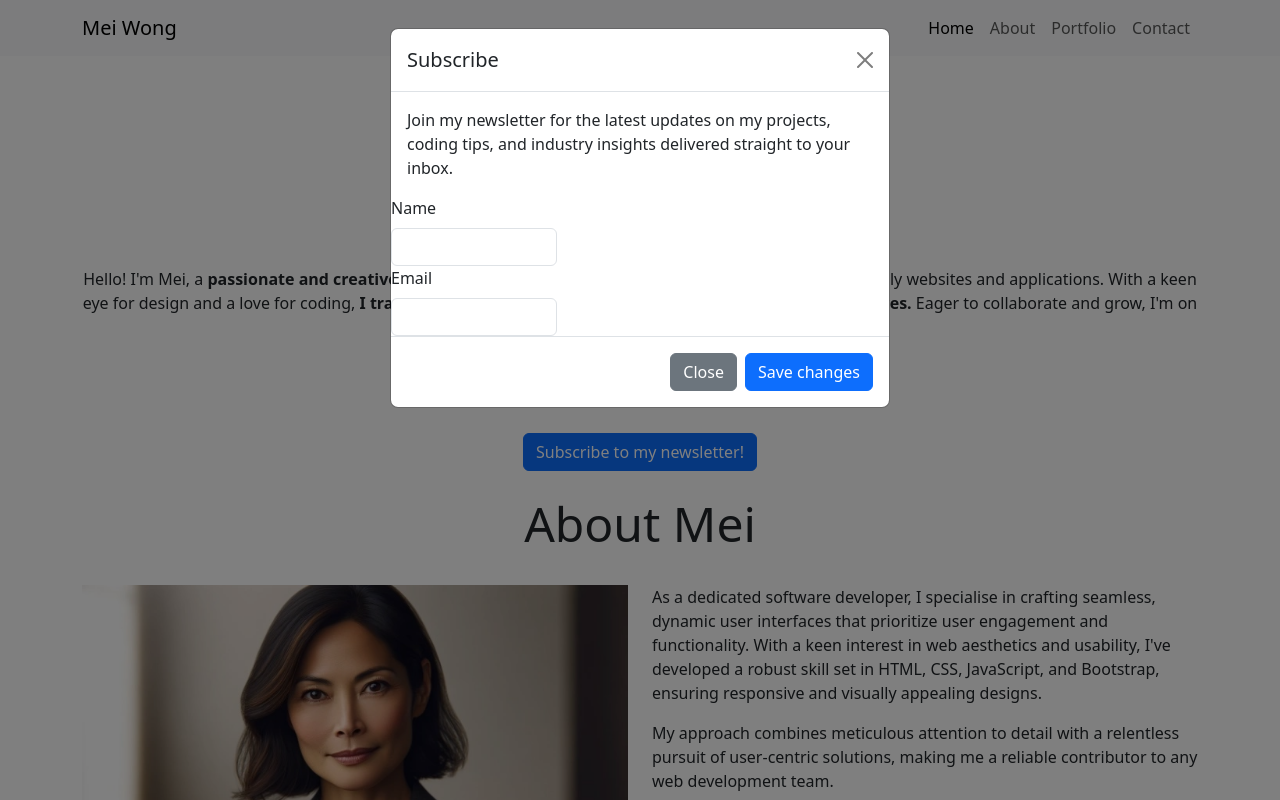
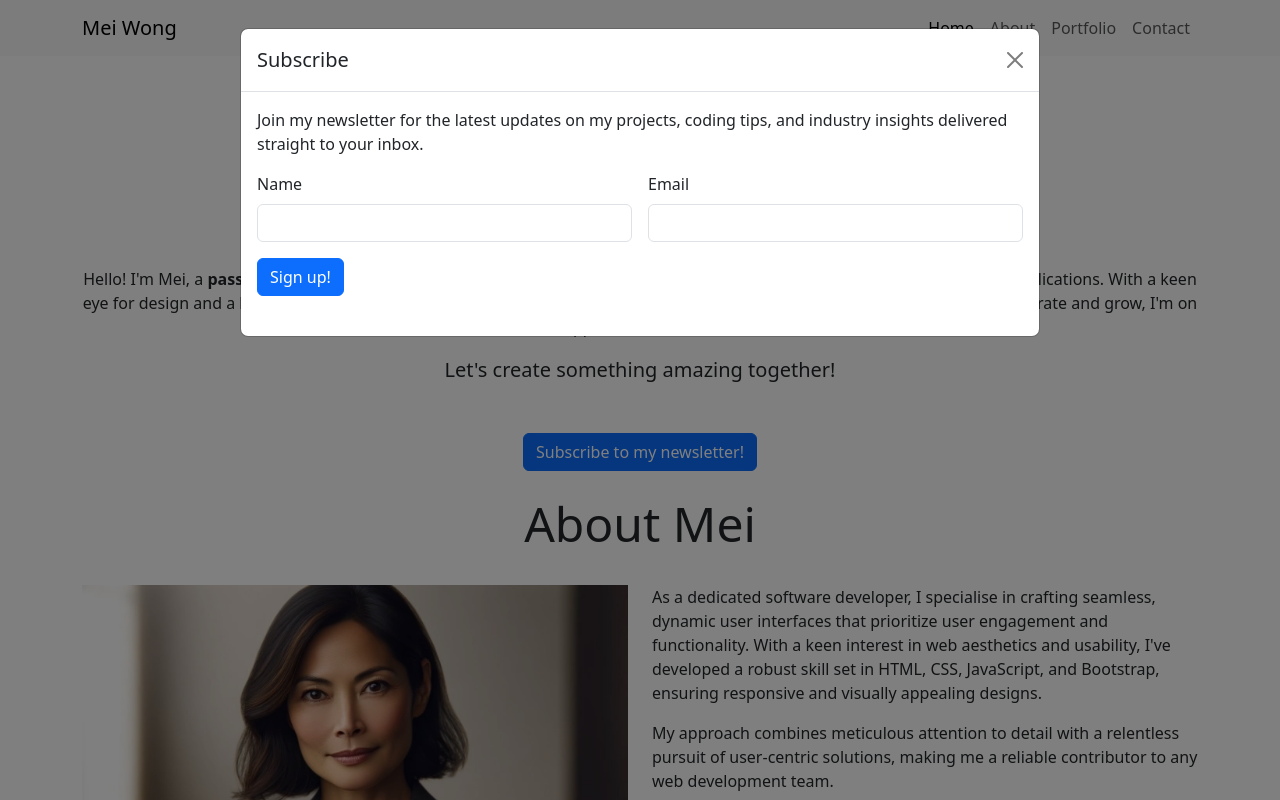
Before and after one commit to h7qju7ts/portfolio, a plain HTML site: page index.html in a window 1280 px wide. Both pictures are taken after a click on the button "Subscribe to my newsletter!". Shown: the top 800 px of the page. Drawn offline with nearby package versions, Linux system fonts and the light colour scheme.

Commit message:
Style modal section add signup button

```diff
--- a/index.html
+++ b/index.html
@@ -220,34 +220,40 @@
             </div>
         </div>
     </footer>
-
+ <!-- Bootstrap modal -->
     <!-- Modal -->
     <div class="modal fade" id="exampleModal" tabindex="-1" aria-labelledby="exampleModalLabel" aria-hidden="true">
-    <div class="modal-dialog">
+        <div class="modal-dialog modal-lg">
             <div class="modal-content">
                 <div class="modal-header">
                     <h1 class="modal-title fs-5" id="exampleModalLabel">Subscribe</h1>
                     <button type="button" class="btn-close" data-bs-dismiss="modal" aria-label="Close"></button>
                 </div>
                 <div class="modal-body">
-            Join my newsletter for the latest updates on my projects, coding tips, and industry insights delivered straight to your  inbox.
+                    <p>
+                        Join my newsletter for the latest updates on my projects,
+                        coding tips, and industry insights delivered straight to your
+                        inbox.
+                    </p>
+                    <form class="row g-3">
+                        <div class="col-lg-6">
+                            <label for="inputName" class="form-label">Name</label>
+                            <input type="text" class="form-control" id="inputName">
                         </div>
-        <div class="col-lg-4">
-            <label for="name" class="form-label">Name</label>
-            <input type="text" class="form-control" id="name">
+                        <div class="col-lg-6">
+                            <label for="inputEmail" class="form-label">Email</label>
+                            <input type="email" class="form-control" id="inputEmail">
                         </div>
-        <div class="col-lg-4">
-            <label for="email" class="form-label">Email</label>
-            <input type="email" class="form-control" id="email">
+                        <div class="col-12 mb-4">
+                            <button type="submit" class="btn btn-primary">
+                                Sign up!
+                            </button>
                         </div>
-        <div class="modal-footer">
-          <button type="button" class="btn btn-secondary" data-bs-dismiss="modal">Close</button>
-          <button type="button" class="btn btn-primary">Save changes</button>
+                    </form>
                 </div>
             </div>
         </div>
     </div>
-
     <!-- Bootstrap JS Script-->
     <script src="https://cdn.jsdelivr.net/npm/bootstrap@5.3.3/dist/js/bootstrap.bundle.min.js"
         integrity="sha384-YvpcrYf0tY3lHB60NNkmXc5s9fDVZLESaAA55NDzOxhy9GkcIdslK1eN7N6jIeHz"
```
Lines whose indentation alone changed are shown as unchanged.
